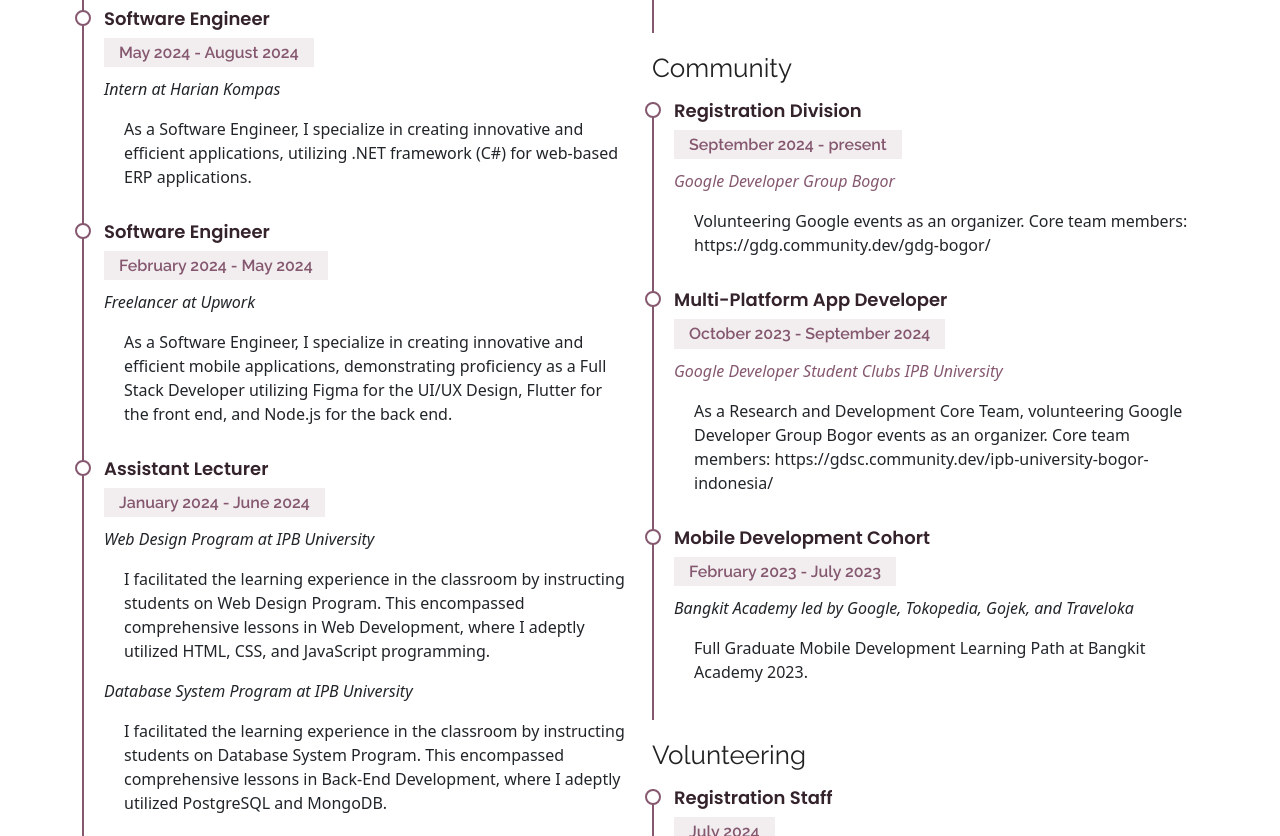
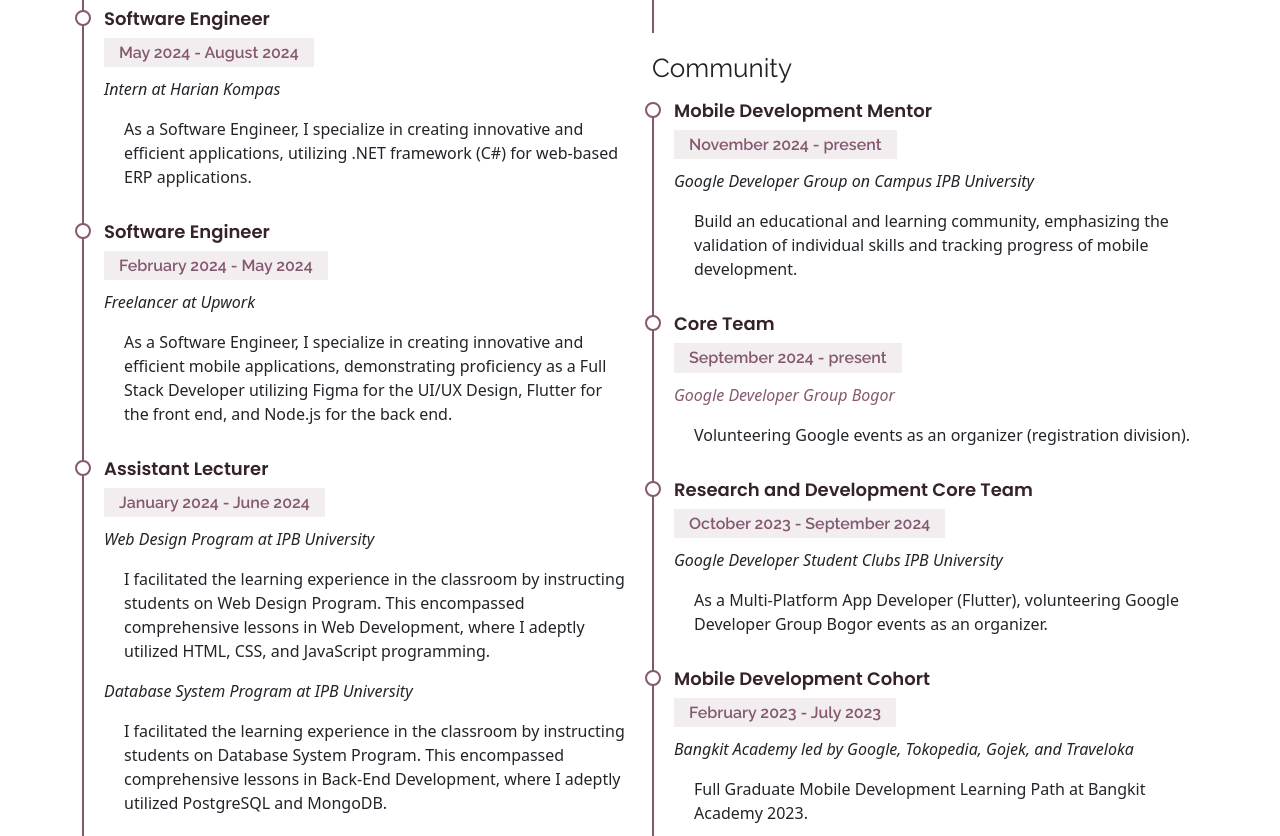
Before and after one commit to divaariani/com, a plain HTML site: page resume.html in a window 1280 px wide. Shown: the part 611-1447 px from the top of the page. Drawn offline with Linux system fonts and the light colour scheme.

Commit message:
update community

```diff
--- a/resume.html
+++ b/resume.html
@@ -152,19 +152,27 @@
 
               <h3 class="resume-title">Community</h3>
               <div class="resume-item">
-                <h4>Registration Division</h4>
+                <h4>Mobile Development Mentor</h4>
+                <h5>November 2024 - present</h5>
+                <p><em>Google Developer Group on Campus IPB University</em></p>
+                <p>
+                <ul>Build an educational and learning community, emphasizing the validation of individual skills and tracking progress of mobile development.</ul>
+                </p>
+              </div>
+              <div class="resume-item">
+                <h4>Core Team</h4>
                 <h5>September 2024 - present</h5>
                 <p><em><a href="https://gdg.community.dev/gdg-bogor/">Google Developer Group Bogor</a></em></p>
                 <p>
-                <ul>Volunteering Google events as an organizer. Core team members: https://gdg.community.dev/gdg-bogor/</ul>
+                <ul>Volunteering Google events as an organizer (registration division).</ul>
                 </p>
               </div>
               <div class="resume-item">
-                <h4>Multi-Platform App Developer</h4>
+                <h4>Research and Development Core Team</h4>
                 <h5>October 2023 - September 2024</h5>
-                <p><em><a href="https://gdsc.community.dev/ipb-university-bogor-indonesia/">Google Developer Student Clubs IPB University</a></em></p>
+                <p><em>Google Developer Student Clubs IPB University</em></p>
                 <p>
-                <ul>As a Research and Development Core Team, volunteering Google Developer Group Bogor events as an organizer. Core team members: https://gdsc.community.dev/ipb-university-bogor-indonesia/</ul>
+                <ul>As a Multi-Platform App Developer (Flutter), volunteering Google Developer Group Bogor events as an organizer.</ul>
                 </p>
               </div>
               <div class="resume-item">
```
